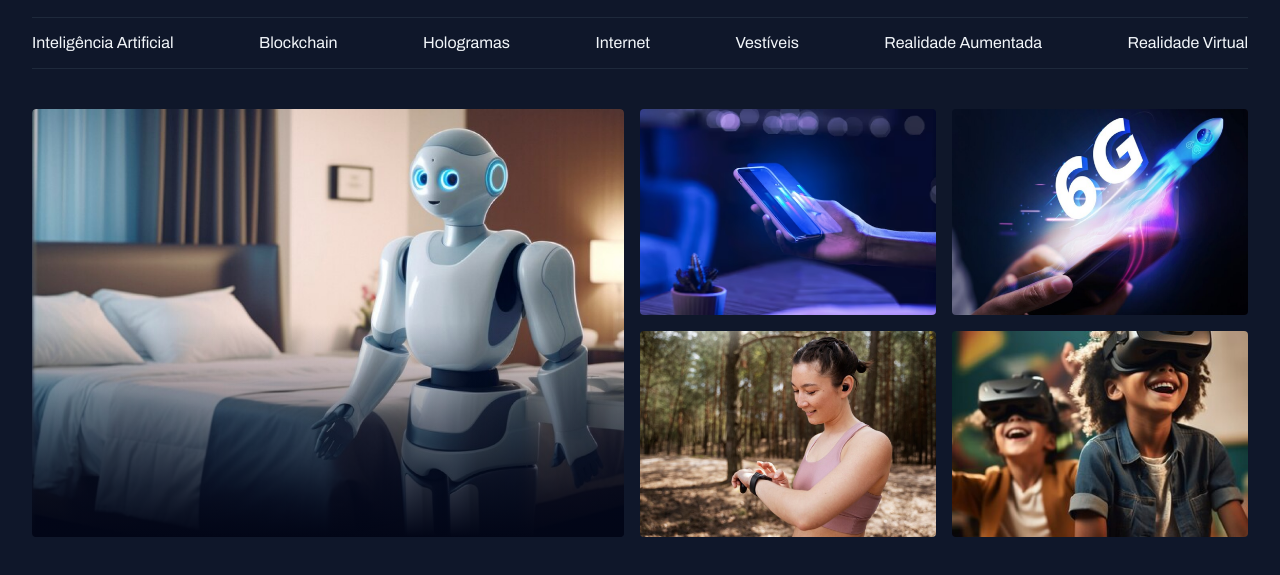
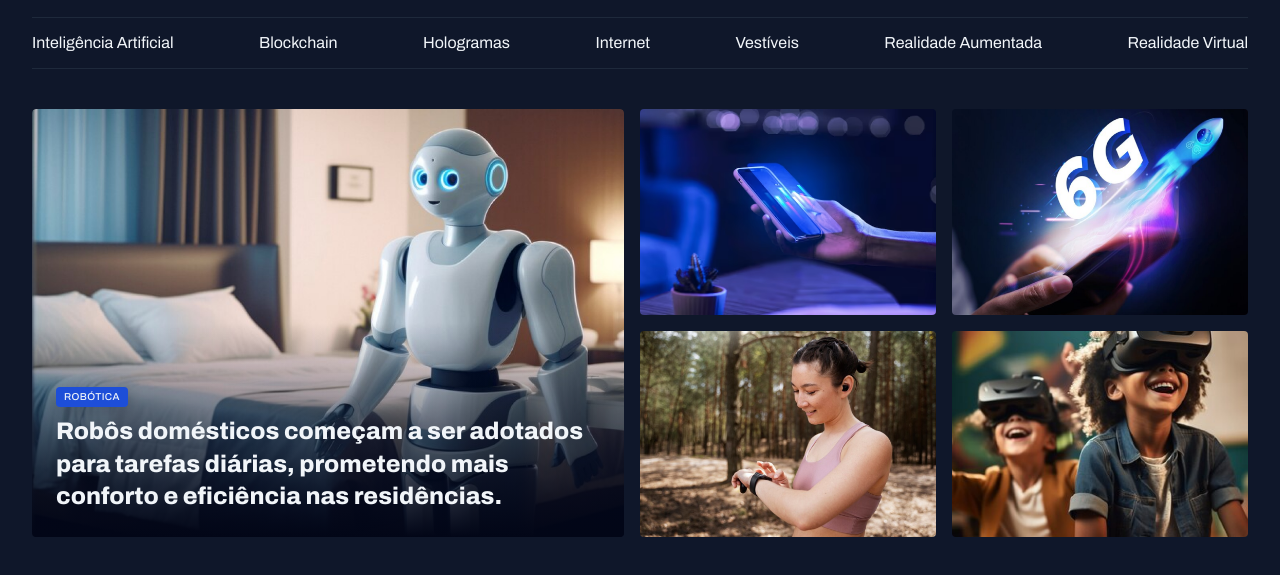
Before and after one commit to vc2024j10/Full-Stack-Projeto-portal-de-not-cias, a plain HTML site: page index.html in a window 1280 px wide. Shown: the part 55-630 px from the top of the page. Drawn offline with Linux system fonts and the light colour scheme.

Commit message:
Ajustando o conteúdo do card

```diff
--- a/index.html
+++ b/index.html
@@ -42,9 +42,16 @@
 
   <main class="grid container">
     <section id="featured" class="grid grid-flow-col gap-16">
-      <div class="card">
+      <!--substituí div por figure para acrescentar informação na caixa. No caso adcionei um pequeno texto sobre a imagem-->
+      <figure class="card">
         <img src="assets/images/Image 01.png" alt="Imagem de um robô">
-      </div>
+        <figcaption>
+          <span class="content-tag">ROBÓTICA</span>
+          <h2 class="text-2xl">
+            Robôs domésticos começam a ser adotados para tarefas diárias, prometendo mais conforto e eficiência nas residências.
+          </h2>
+        </figcaption>
+      </figure>
 
       <div class="grid grid-cols-2 gap-16">
         <img src="assets/images/Image 02.png" alt="">
--- a/styles/global.css
+++ b/styles/global.css
@@ -53,3 +53,16 @@ img {
 main {
   margin: 40px;
 }
+
+.content-tag {
+  display: inline-block;
+  background-color: var(--brand-color-dark);
+  padding: 4px 8px;
+  border-radius: 4px;
+  font: 500 10px/1.2 var(--font-family);
+  text-transform: uppercase;
+  letter-spacing: 0.04em;
+  color: var(--text-color-primary);
+  /*rgba usado para transparência box shadow = sombra*/
+  box-shadow: 0px 4px 16px rgba(2, 6, 23, 0.251);
+}
--- a/styles/sections.css
+++ b/styles/sections.css
@@ -23,5 +23,16 @@
       #020617 100%
     );
     }
+
+    figcaption {
+      position: absolute;
+      bottom: 0;
+
+      padding: 24px;
+
+    h2 {
+      margin-top: 8px;
+      }
+    }
   }
 }
--- a/styles/utility.css
+++ b/styles/utility.css
@@ -14,3 +14,19 @@
 .gap-16 {
   gap: 16px;
 }
+
+.text-2xl {
+  font: var(--h1);
+}
+
+.text-xl {
+  font: var(--h2);
+}
+
+.text-lg {
+  font: var(--h3);
+}
+
+.text-sm {
+  font: var(--text-sm);
+}
```
